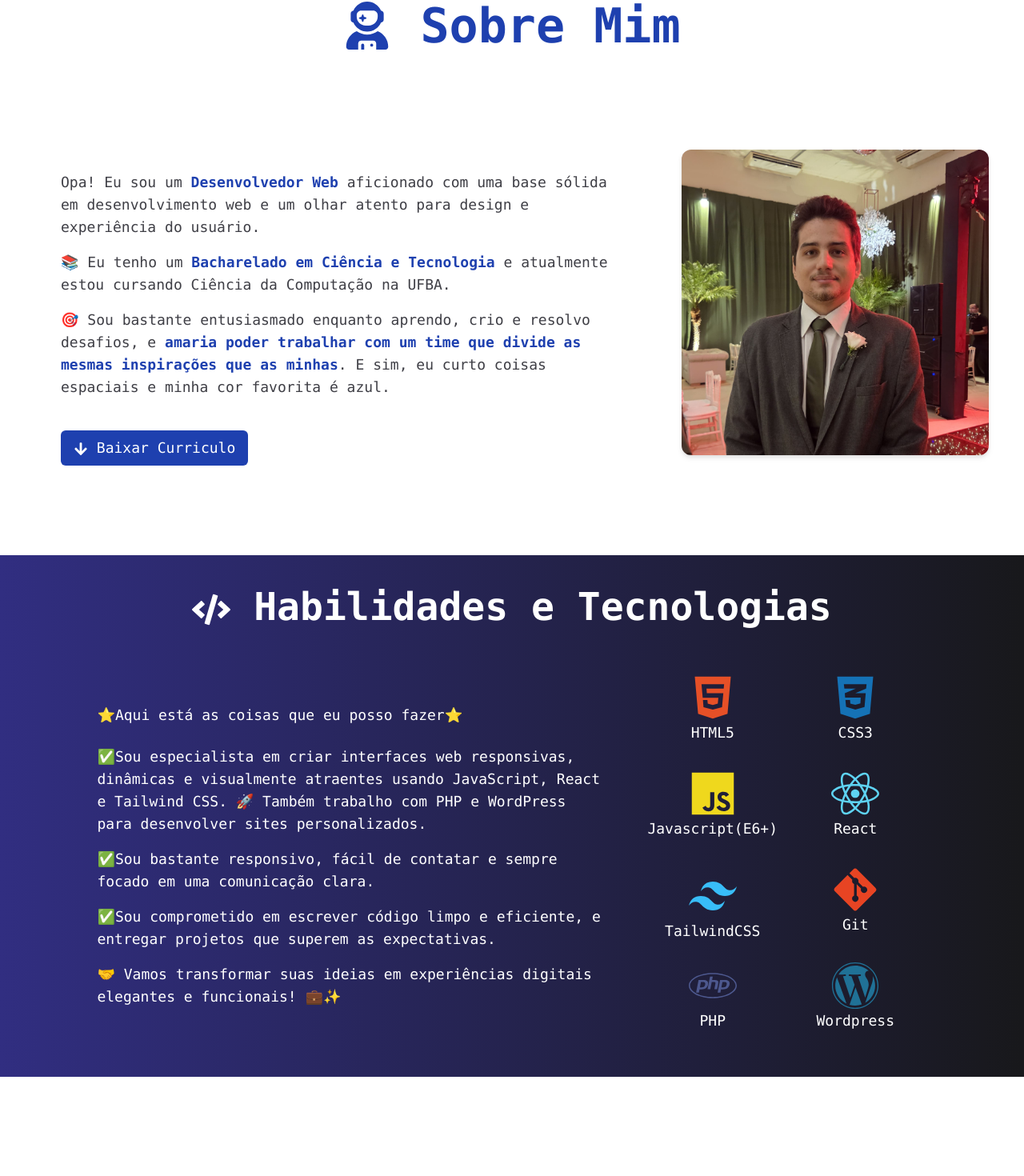
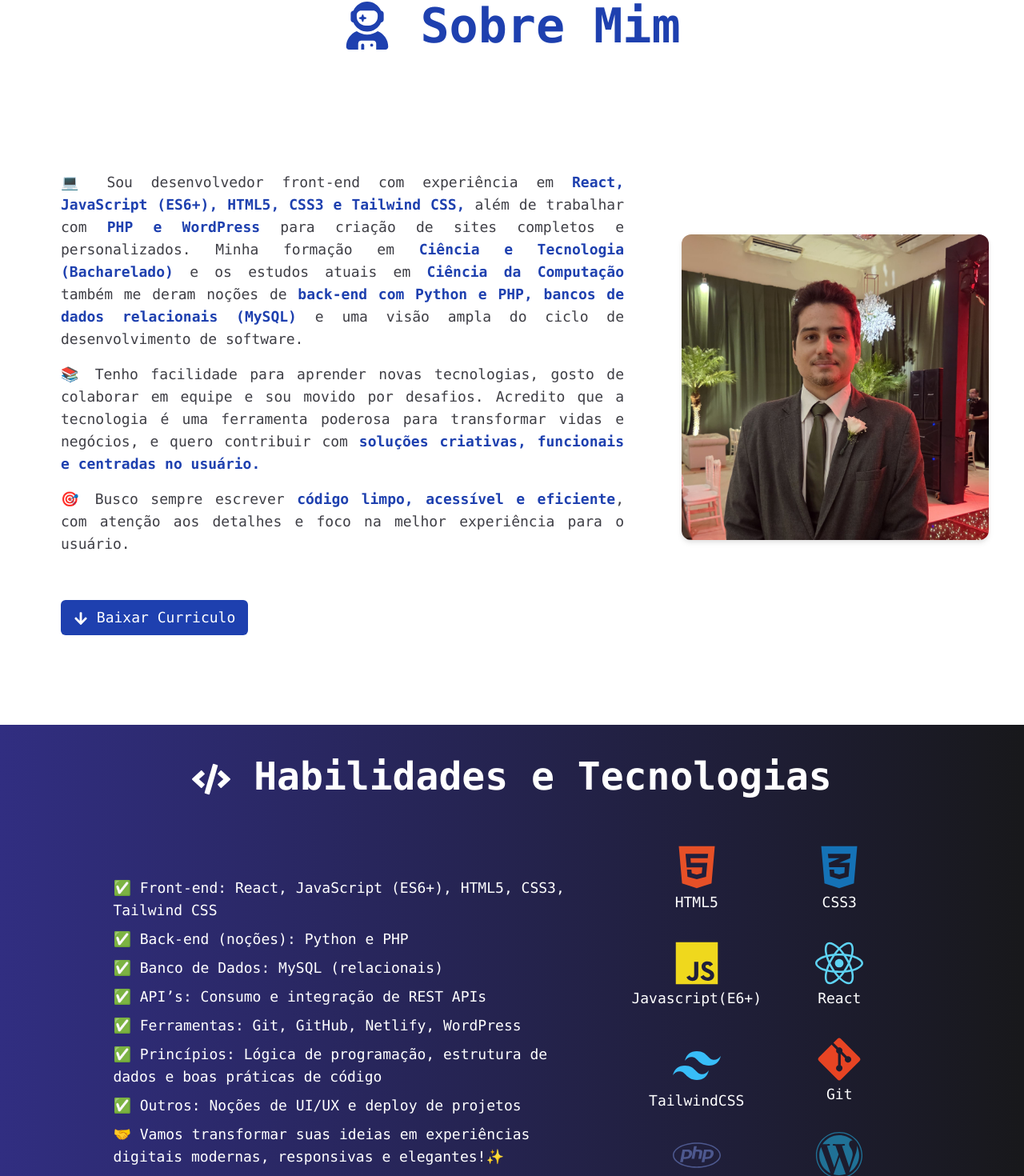
Before and after one commit to DavidMessmore/portfolio, a React (Vite) app: page / in a window 1280 px wide. Shown: the part 926-2396 px from the top of the page at 80% size. Built offline with nearby package versions, Linux system fonts and the light colour scheme.

Commit message:
updated cv, about text and height mobile

```diff
--- a/src/components/About/About.jsx
+++ b/src/components/About/About.jsx
@@ -21,41 +21,61 @@ const cvs = {
 const text = {
   port: [
     'Sobre Mim',
-    'Opa! Eu sou um',
-    'Desenvolvedor Web',
-    'aficionado com uma base sólida em desenvolvimento web e um olhar atento para design e experiência do usuário.',
-    '📚 Eu tenho um ',
-    'Bacharelado em Ciência e Tecnologia ',
-    'e atualmente estou cursando Ciência da Computação na UFBA.',
-    '🎯 Sou bastante entusiasmado enquanto aprendo, crio e resolvo desafios, e',
-    'amaria poder trabalhar com um time que divide as mesmas inspirações que as minhas',
-    ' E sim, eu curto coisas espaciais e minha cor favorita é azul.',
+    '💻 Sou desenvolvedor front-end com experiência em ',
+    'React, JavaScript (ES6+), HTML5, CSS3 e Tailwind CSS,',
+    ' além de trabalhar com ',
+    'PHP e WordPress',
+    ' para criação de sites completos e personalizados. Minha formação em ',
+    'Ciência e Tecnologia (Bacharelado)',
+    ' e os estudos atuais em ',
+    'Ciência da Computação',
+    ' também me deram noções de ',
+    'back-end com Python e PHP, bancos de dados relacionais (MySQL)',
+    ' e uma visão ampla do ciclo de desenvolvimento de software.',
+    '📚 Tenho facilidade para aprender novas tecnologias, gosto de colaborar em equipe e sou movido por desafios. Acredito que a tecnologia é uma ferramenta poderosa para transformar vidas e negócios, e quero contribuir com ',
+    'soluções criativas, funcionais e centradas no usuário.',
+    '🎯 Busco sempre escrever ',
+    'código limpo, acessível e eficiente',
+    ', com atenção aos detalhes e foco na melhor experiência para o usuário.',
     'Baixar Curriculo',
     'Habilidades e Tecnologias',
-    '⭐Aqui está as coisas que eu posso fazer⭐',
-    '✅Sou especialista em criar interfaces web responsivas, dinâmicas e visualmente atraentes usando JavaScript, React e Tailwind CSS. 🚀 Também trabalho com PHP e WordPress para desenvolver sites personalizados.',
-    '✅Sou bastante responsivo, fácil de contatar e sempre focado em uma comunicação clara.',
-    '✅Sou comprometido em escrever código limpo e eficiente, e entregar projetos que superem as expectativas.',
-    '🤝 Vamos transformar suas ideias em experiências digitais elegantes e funcionais! 💼✨',
+    '✅ Front-end: React, JavaScript (ES6+), HTML5, CSS3, Tailwind CSS',
+    '✅ Back-end (noções): Python e PHP',
+    '✅ Banco de Dados: MySQL (relacionais)',
+    '✅ API’s: Consumo e integração de REST APIs',
+    '✅ Ferramentas: Git, GitHub, Netlify, WordPress',
+    '✅ Princípios: Lógica de programação, estrutura de dados e boas práticas de código',
+    '✅ Outros: Noções de UI/UX e deploy de projetos',
+    '🤝 Vamos transformar suas ideias em experiências digitais modernas, responsivas e elegantes!✨',
   ],
   eng: [
-    'About me',
-    "Hi! I'm a passionate",
-    'Web Developer',
-    'with a strong foundation in web development and a keen eye for design and user experience.',
-    '📚 I hold a ',
-    "Bachelor's degree in Science and Technology ",
-    "and am currently pursuing a second Bachelor's in Computer Science to further sharpen my skills.",
-    '🎯 I’m happiest when I’m learning, creating and solving challenges, and',
-    'I would love to work for a team that shares the same passions as me',
-    ' And yes, I love space stuff and my favorite color is blue.',
-    'Download Curriculum Vitae',
-    'Skills & Technologies',
-    "⭐Here's what I can bring to you⭐",
-    '✅I specialize in building responsive, dynamic, and visually appealing web interfaces using JavaScript, React, and Tailwind CSS. 🚀 I also work with PHP and WordPress to develop custom and powerful websites.',
-    "✅I'm highly responsive, easy to reach, and always focused on clear communication.",
-    "✅I'm committed to writing clean, efficient code and delivering projects that exceed expectations.",
-    "🤝 Let's turn your ideas into beautiful, functional digital experiences! 💼✨",
+    'About Me',
+    '💻 I am a front-end developer with experience in ',
+    'React, JavaScript (ES6+), HTML5, CSS3, and Tailwind CSS,',
+    ' as well as working with ',
+    'PHP and WordPress',
+    ' to build complete and customized websites. My academic background in ',
+    'Science and Technology (Bachelor’s Degree)',
+    ' and my current studies in ',
+    'Computer Science',
+    ' have also provided me with knowledge in ',
+    'back-end development with Python and PHP, relational databases (MySQL),',
+    ' and a broad understanding of the software development lifecycle.',
+    '📚 I am eager to learn new technologies, enjoy collaborating in teams, and am driven by challenges. I believe technology is a powerful tool to transform lives and businesses, and I want to contribute with ',
+    'creative, functional, and user-centered solutions.',
+    '🎯 I always aim to write ',
+    'clean, accessible, and efficient code',
+    ', paying attention to detail and focusing on delivering the best user experience.',
+    'Download Resume',
+    'Skills and Technologies',
+    '✅ Front-end: React, JavaScript (ES6+), HTML5, CSS3, Tailwind CSS',
+    '✅ Back-end (basic knowledge): Python and PHP',
+    '✅ Databases: MySQL (relational)',
+    '✅ APIs: Consumption and integration of REST APIs',
+    '✅ Tools: Git, GitHub, Netlify, WordPress',
+    '✅ Principles: Programming logic, data structures, and coding best practices',
+    '✅ Others: Basic knowledge of UI/UX and project deployment',
+    '🤝 Let’s turn your ideas into modern, responsive, and elegant digital experiences!✨',
   ],
 }
 
@@ -69,21 +89,28 @@ const About = ({ lan }) => {
         <FaUserAstronaut className="inline-block align-top " /> {text[lan][0]}
       </h2>
       <article className="flex flex-col-reverse xl:flex-row justify-center items-center gap-10 mb-20">
-        <div className="max-w-3xl p-8 rounded-lg">
+        <div className="max-w-3xl p-8 rounded-lg text-justify">
           <p className="pt-10">
-            {text[lan][1]}{' '}
-            <span className="text-blue-800 font-black">{text[lan][2]} </span>
+            {text[lan][1]}
+            <span className="font-bold text-blue-800">{text[lan][2]}</span>
             {text[lan][3]}
+            <span className="font-bold text-blue-800">{text[lan][4]}</span>
+            {text[lan][5]}
+            <span className="font-bold text-blue-800">{text[lan][6]}</span>
+            {text[lan][7]}
+            <span className="font-bold text-blue-800">{text[lan][8]}</span>
+            {text[lan][9]}
+            <span className="font-bold text-blue-800">{text[lan][10]}</span>
+            {text[lan][11]}
           </p>
           <p className="py-4">
-            {text[lan][4]}{' '}
-            <span className="text-blue-800 font-black">{text[lan][5]}</span>
-            {text[lan][6]}
+            {text[lan][12]}
+            <span className="font-bold text-blue-800">{text[lan][13]}</span>
           </p>
-          <p className="">
-            {text[lan][7]}{' '}
-            <span className="text-blue-800 font-black">{text[lan][8]}</span>.
-            {text[lan][9]}
+          <p className="pb-4">
+            {text[lan][14]}
+            <span className="font-bold text-blue-800">{text[lan][15]}</span>
+            {text[lan][16]}
           </p>
 
           <a
@@ -92,7 +119,7 @@ const About = ({ lan }) => {
             className="bg-blue-800 text-white px-4 py-2 rounded-md mt-10 block w-fit hover:bg-blue-600 duration-300"
           >
             <FaArrowDown className="inline-block align-middle " />{' '}
-            {text[lan][10]}
+            {text[lan][17]}
           </a>
         </div>
         <div className="max-w-xl drop-shadow-md hover:scale-110	duration-200">
@@ -105,15 +132,18 @@ const About = ({ lan }) => {
       </article>
       <article className="flex flex-col py-10 w-full m-auto text-white bg-gradient-to-r from-indigo-900 to-zinc-900 ">
         <h2 className="text-3xl sm:text-5xl pb-10 text-center font-black">
-          <FaCode className="inline-block" /> {text[lan][11]}
+          <FaCode className="inline-block" /> {text[lan][18]}
         </h2>
-        <div className="flex flex-col sm:flex-row justify-center items-center gap-10">
-          <div className="w-1/2 ">
-            <p className="py-4">{text[lan][12]}</p>
-            <p className="py-2">{text[lan][13]}</p>
-            <p className="py-2">{text[lan][14]}</p>
-            <p className="py-2">{text[lan][15]}</p>
-            <p className="py-2">{text[lan][16]}</p>
+        <div className="flex flex-col sm:flex-row justify-center items-center gap-10 sm:px-10">
+          <div className="w-3/4 sm:w-1/2 ">
+            <p className="py-1">{text[lan][19]}</p>
+            <p className="py-1">{text[lan][20]}</p>
+            <p className="py-1">{text[lan][21]}</p>
+            <p className="py-1">{text[lan][22]}</p>
+            <p className="py-1">{text[lan][23]}</p>
+            <p className="py-1">{text[lan][24]}</p>
+            <p className="py-1">{text[lan][25]}</p>
+            <p className="py-1">{text[lan][26]}</p>
           </div>
           <div className="grid grid-cols-2 justify-evenly items-center ">
             <p className="py-4 px-2 duration-300 flex flex-col justify-center items-center hover:-translate-y-3">
--- a/src/components/Hero/Hero.jsx
+++ b/src/components/Hero/Hero.jsx
@@ -57,7 +57,7 @@ const HeroText = ({ lan }) => {
         style={{
           transform: 'translateZ(75px)',
         }}
-        className="text-2xl sm:text-5xl lg:text-7xl font-semibold text-center"
+        className="text-2xl sm:text-5xl lg:text-7xl font-bold text-center"
       >
         {text[lan][0]}
       </h2>
@@ -77,7 +77,7 @@ const Hero = ({ lan }) => {
   return (
     <header
       id="home"
-      className="h-screen w-full flex flex-col items-center justify-center transition-colors text-white bg-blend-luminosity "
+      className="h-lvh w-full flex flex-col items-center justify-center transition-colors text-white bg-blend-luminosity "
     >
       <video
         src={video}
--- a/src/components/Navbar/Navbar.jsx
+++ b/src/components/Navbar/Navbar.jsx
@@ -192,31 +192,15 @@ const Navbar = ({ lan, setLan }) => {
               </a>
               <div className="relative ">
                 <button
-                  onClick={() => setOpen((pv) => !pv)}
-                  className="hover:text-blue-500 duration-200 text-3xl"
+                  onClick={handleLan}
+                  className="hover:text-blue-500 duration-200 "
                 >
-                  <FaGlobe className="inline-block align-top" />
+                  {lan === 'port' ? (
+                    <img src={us} alt="usa flag" className=" w-8 rounded" />
+                  ) : (
+                    <img src={br} alt="brazil flag" className=" w-8 rounded" />
+                  )}
                 </button>
-                {open && (
-                  <ul className="flex flex-col gap-2 p-2 rounded-lg bg-white text-black shadow-xl absolute top-[120%] right-[50%] ">
-                    <li>
-                      <button
-                        onClick={handleButtonEng}
-                        className="px-4 py-2 w-full rounded hover:bg-blue-500 duration-200"
-                      >
-                        {text[lan][4]}
-                      </button>
-                    </li>
-                    <li>
-                      <button
-                        onClick={handleButtonPort}
-                        className="px-4 py-2 w-full rounded hover:bg-blue-500 duration-200"
-                      >
-                        {text[lan][5]}
-                      </button>
-                    </li>
-                  </ul>
-                )}
               </div>
             </div>
 
```
Also changed, not shown: 2 other files (tests, documents, lock files or other folders).
